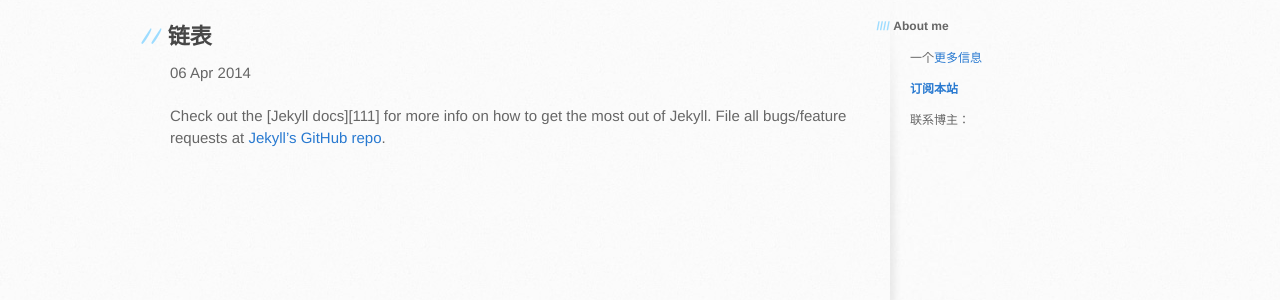
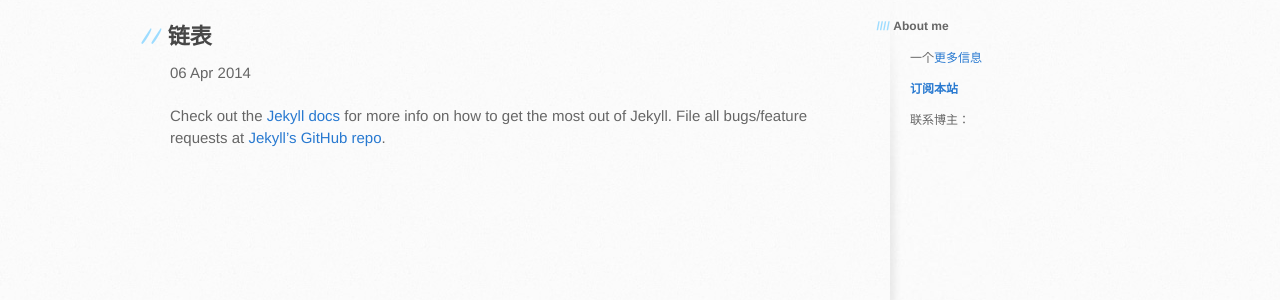
Before and after one commit to ChuckCH/ChuckCh.github.io, a Jekyll site: the page built from _posts/2014-04-06-链表.markdown, in a window 1280 px wide. Shown: the part 229-529 px from the top of the page. Built offline with Jekyll 4.4.1, drawn with Linux system fonts in a browser that asks for light colours; some of the changed lines change nothing that is shown.

Commit message:
Update 2014-04-06-链表.markdown

```diff
--- a/_posts/2014-04-06-链表.markdown
+++ b/_posts/2014-04-06-链表.markdown
@@ -4,7 +4,7 @@ title:  "链表"
 categories: jekyll update
 ---
 
-Check out the [Jekyll docs][111] for more info on how to get the most out of Jekyll. File all bugs/feature requests at [Jekyll's GitHub repo][sss].
+Check out the [Jekyll docs][jekyll] for more info on how to get the most out of Jekyll. File all bugs/feature requests at [Jekyll's GitHub repo][jekyll-gh].
 
 [jekyll-gh]: https://chuckch.github.io/article209
 [jekyll]:    http://jekyllrb.com
```
